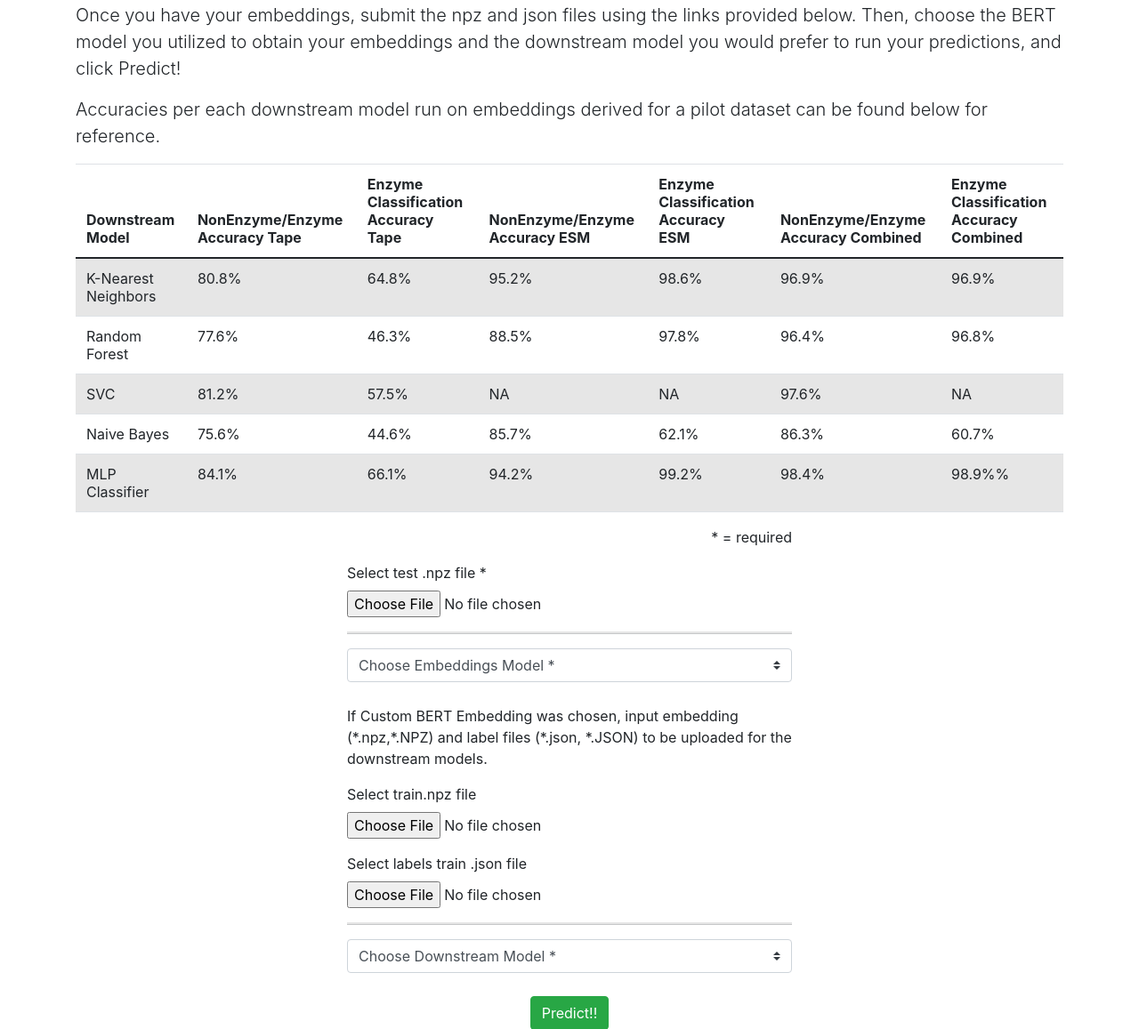
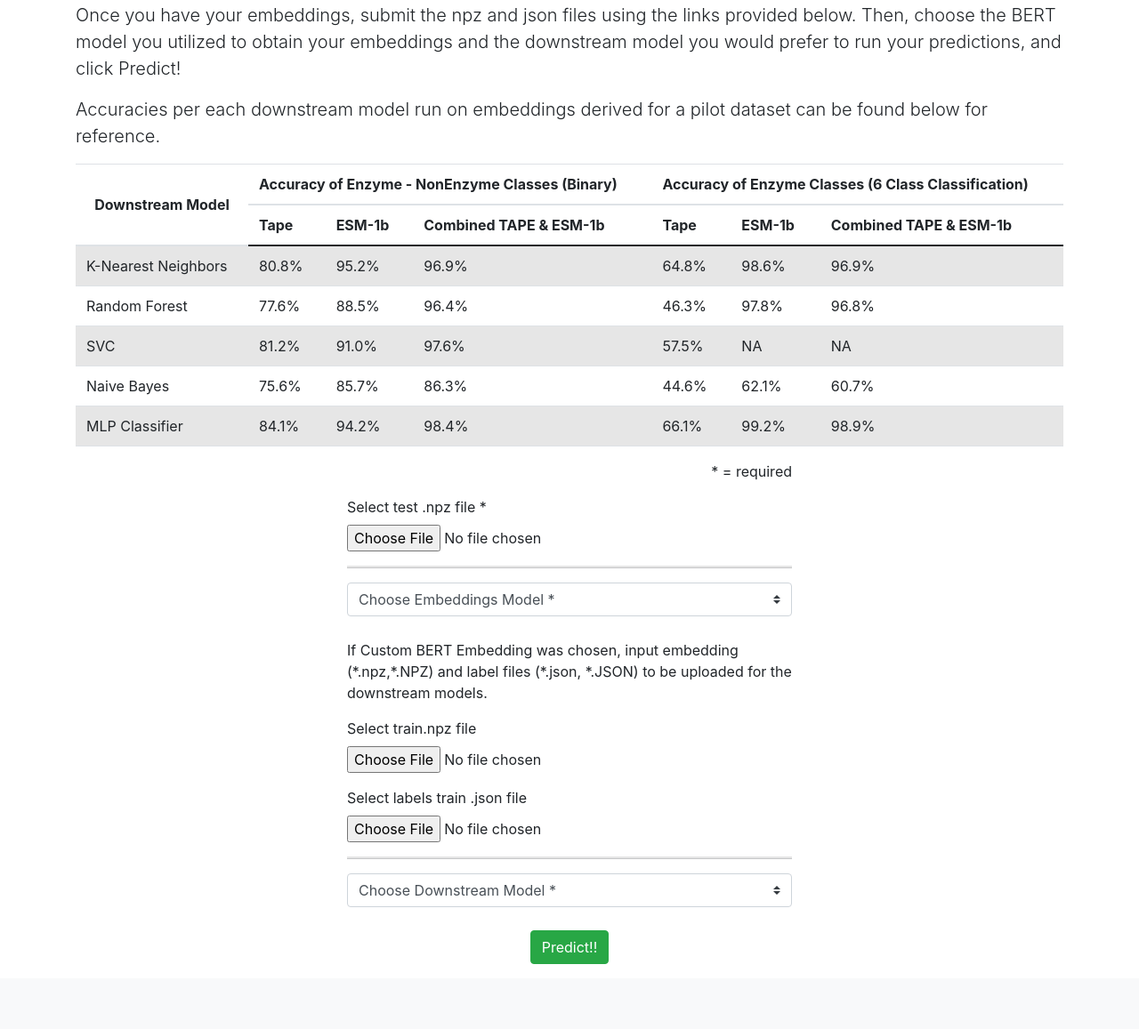
Before and after one commit to mapinto25/flask_protein_capstone, a Flask app: page / in a window 1280 px wide. Shown: the part 425-1582 px from the top of the page at 89% size. After the commit the page ends 1509 px from the top, so only its background shows below. Run offline with Flask 2, Linux system fonts and the light colour scheme; some libraries are stand-ins or nearby versions.

Commit message:
Changed the cols and spacing of the table

```diff
--- a/flask_enzyme/templates/index.html
+++ b/flask_enzyme/templates/index.html
@@ -73,60 +73,64 @@
           <table class="table table-striped">
             <thead>
                 <tr>
-                    <th>Downstream Model</th>
-                    <th>NonEnzyme/Enzyme Accuracy Tape</th>
-                    <th>Enzyme Classification Accuracy Tape</th>
-                    <th>NonEnzyme/Enzyme Accuracy ESM</th>
-                    <th>Enzyme Classification Accuracy ESM</th>
-                    <th>NonEnzyme/Enzyme Accuracy Combined</th>
-                    <th>Enzyme Classification Accuracy Combined</th>
+                    <th rowspan="2" style="vertical-align: middle; text-align: center;">Downstream Model</th>
+                    <th colspan="3" scope="colgroup">Accuracy of Enzyme - NonEnzyme Classes (Binary)</th>
+                    <th colspan="3" scope="colgroup">Accuracy of Enzyme Classes (6 Class Classification)</th>
+                </tr>
+                <tr>
+                    <th>Tape</th>
+                    <th>ESM-1b</th>
+                    <th>Combined TAPE & ESM-1b</th>
+                    <th>Tape</th>
+                    <th>ESM-1b</th>
+                    <th>Combined TAPE & ESM-1b</th>
                 </tr>
             </thead>
             <tbody>
                 <tr>
                     <td>K-Nearest Neighbors</td>
                     <td>80.8%</td>
+                    <td>95.2%</td>
+                    <td>96.9%</td>
                     <td>64.8%</td>
-                    <td>95.2%</td>
                     <td>98.6%</td>
-                    <td>96.9%</td>
                     <td>96.9%</td>
                 </tr>
                 <tr>
                     <td>Random Forest</td>
                     <td>77.6%</td>
+                    <td>88.5%</td>
+                    <td>96.4%</td>
                     <td>46.3%</td>
-                    <td>88.5%</td>
                     <td>97.8%</td>
-                    <td>96.4%</td>
                     <td>96.8%</td>
                 </tr>
                 <tr>
                     <td>SVC</td>
                     <td>81.2%</td>
+                    <td>91.0%</td>
+                    <td>97.6%</td>
                     <td>57.5%</td>
                     <td>NA</td>
-                    <td>NA</td>
-                    <td>97.6%</td>
                     <td>NA</td>
                 </tr>
                 <tr>
                     <td>Naive Bayes</td>
                     <td>75.6%</td>
+                    <td>85.7%</td>
+                    <td>86.3%</td>
                     <td>44.6%</td>
-                    <td>85.7%</td>
                     <td>62.1%</td>
-                    <td>86.3%</td>
                     <td>60.7%</td>
                 </tr>
                 <tr>
                     <td>MLP Classifier</td>
                     <td>84.1%</td>
+                    <td>94.2%</td>
+                    <td>98.4%</td>
                     <td>66.1%</td>
-                    <td>94.2%</td>
                     <td>99.2%</td>
-                    <td>98.4%</td>
-                    <td>98.9%%</td>
+                    <td>98.9%</td>
                 </tr>
             </tbody>
           </table>
```
